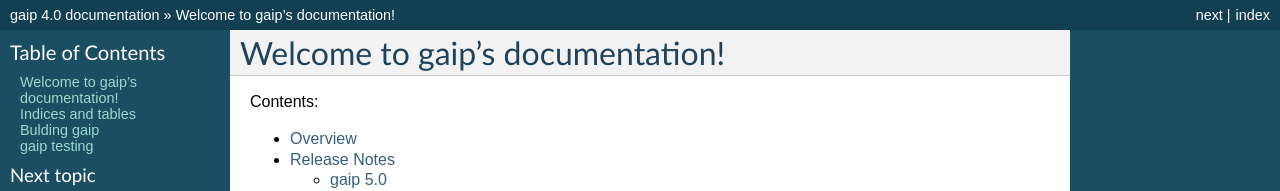
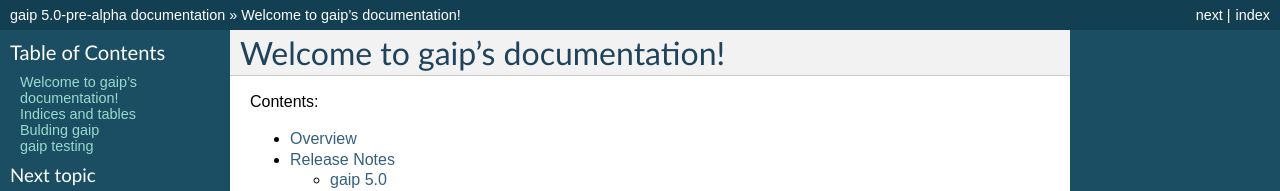
Before and after one commit to GeoscienceAustralia/wagl, a Sphinx documentation site: the page built from docs/source/index.rst, in a window 1280 px wide and 900 px high. Shown: the top 191 px of the window. Built offline with Sphinx 7.4.7, drawn with Linux system fonts in a browser that asks for light colours; pages that are not in the unit, such as notebooks, are missing from menus; some of the changed text lies outside the part shown.

Commit message:
Update version id for sphinx docs.

```diff
--- a/docs/source/conf.py
+++ b/docs/source/conf.py
@@ -56,9 +56,9 @@
 # built documents.
 #
 # The short X.Y version.
-version = '4.0'
+version = '5.0'
 # The full version, including alpha/beta/rc tags.
-release = '4.0'
+release = '5.0-pre-alpha'
 
 # The language for content autogenerated by Sphinx. Refer to documentation
 # for a list of supported languages.
```
